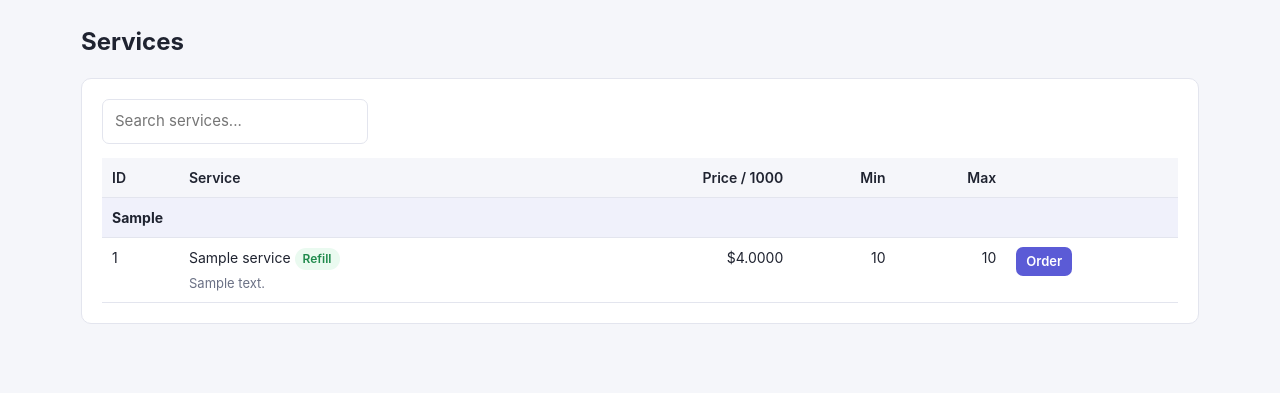
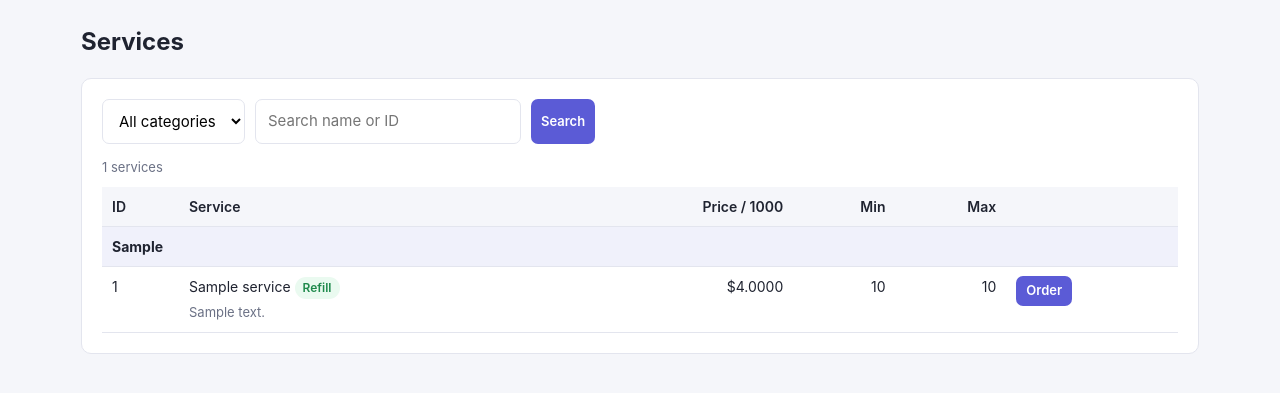
Before and after one commit to smallkhk/Social-media, a PHP site: page /services.php in a window 1280 px wide. Shown: the part 58-451 px from the top of the page. Run offline with PHP 8.4, Linux system fonts and the light colour scheme; the visitor is signed in with stand-in values (Sample User, id 1); tables that the repository leaves empty hold one stand-in row (values such as "Sample post").

Commit message:
Import any number of provider services; page the services list
The import page listed only the first 500 services, so larger catalogs
(MoreThanPanel has 4000+) couldn't be imported, and ticking thousands of
checkboxes would exceed PHP's max_input_vars on shared hosting anyway.
Add 'Import all N matching' which imports every service matching the
current category/search filter server-side in one transaction, and page
the list 500 at a time.

The customer services page rendered every service (2.2 MB with 4,400
services); it now has a category filter, search and 200 per page.

Co-Authored-By: Claude Opus 5.5 <noreply@anthropic.com>
Claude-Session: https://claude.ai/code/session_012AYSaWcjr3xFohYiUk2Ad2

```diff
--- a/public_html/services.php
+++ b/public_html/services.php
@@ -2,18 +2,44 @@
 require __DIR__ . '/app/bootstrap.php';
 require_user();
 
-$services = all('SELECT id, name, category, description, rate, min_quantity, max_quantity, refill
-                 FROM services WHERE is_active = 1 ORDER BY category, rate, name');
+$categories = array_column(all('SELECT DISTINCT category FROM services WHERE is_active = 1 ORDER BY category'), 'category');
+$category = is_string($_GET['category'] ?? null) && in_array($_GET['category'], $categories, true) ? $_GET['category'] : '';
+$search = is_string($_GET['q'] ?? null) ? trim($_GET['q']) : '';
+
+$where = 'is_active = 1';
+$params = [];
+if ($category !== '') {
+    $where .= ' AND category = ?';
+    $params[] = $category;
+}
+if ($search !== '') {
+    $where .= ' AND (name LIKE ? OR category LIKE ? OR id = ?)';
+    array_push($params, '%' . $search . '%', '%' . $search . '%', (int)$search);
+}
+$perPage = 200;
+$total = (int)val("SELECT COUNT(*) FROM services WHERE $where", $params);
+$pages = max(1, (int)ceil($total / $perPage));
+$page = min($pages, max(1, (int)($_GET['page'] ?? 1)));
+$services = all("SELECT id, name, category, description, rate, min_quantity, max_quantity, refill
+                 FROM services WHERE $where ORDER BY category, rate, name LIMIT $perPage OFFSET " . (($page - 1) * $perPage), $params);
+$query = array_filter(['category' => $category, 'q' => $search], 'strlen');
 
 page_header('Services');
 ?>
 <h1>Services</h1>
 <div class="card">
-    <div class="filters">
-        <input type="text" id="search" placeholder="Search services..." style="min-width:260px">
-    </div>
+    <form method="get" class="filters">
+        <select name="category" onchange="this.form.submit()">
+            <option value="">All categories</option>
+            <?php foreach ($categories as $c): ?><option <?= $c === $category ? 'selected' : '' ?>><?= e($c) ?></option><?php endforeach; ?>
+        </select>
+        <input type="search" name="q" value="<?= e($search) ?>" placeholder="Search name or ID" style="width:auto;min-width:240px">
+        <button class="btn btn-sm">Search</button>
+        <?php if ($query): ?><a class="btn btn-sm btn-light" href="?">Clear</a><?php endif; ?>
+    </form>
+    <p class="help" style="margin-bottom:10px"><?= number_format($total) ?> services<?= $pages > 1 ? " - page $page of $pages" : '' ?></p>
     <?php if (!$services): ?>
-        <p class="muted">No services available yet.</p>
+        <p class="muted"><?= $query ? 'No services match.' : 'No services available yet.' ?></p>
     <?php else: ?>
     <div class="table-wrap"><table id="services">
         <tr><th>ID</th><th>Service</th><th class="num">Price / 1000</th><th class="num">Min</th><th class="num">Max</th><th></th></tr>
@@ -21,7 +47,7 @@ page_header('Services');
             <?php if ($s['category'] !== $cat): $cat = $s['category']; ?>
                 <tr class="category-row"><td colspan="6"><?= e($cat) ?></td></tr>
             <?php endif; ?>
-            <tr class="service-row" data-search="<?= e(strtolower($s['id'] . ' ' . $s['name'] . ' ' . $s['category'])) ?>">
+            <tr>
                 <td><?= (int)$s['id'] ?></td>
                 <td><?= e($s['name']) ?><?= $s['refill'] ? ' <span class="badge badge-completed">Refill</span>' : '' ?>
                     <?php if ($s['description']): ?><div class="help"><?= nl2br(e($s['description'])) ?></div><?php endif; ?></td>
@@ -32,14 +58,7 @@ page_header('Services');
             </tr>
         <?php endforeach; ?>
     </table></div>
+    <?= pagination($page, $pages, $query) ?>
     <?php endif; ?>
 </div>
-<script>
-document.getElementById('search').addEventListener('input', function () {
-    var term = this.value.toLowerCase();
-    document.querySelectorAll('.service-row').forEach(function (tr) {
-        tr.style.display = tr.dataset.search.indexOf(term) === -1 ? 'none' : '';
-    });
-});
-</script>
 <?php page_footer();
```
Also changed, not shown: public_html/admin/import.php (+29 -12 lines).
